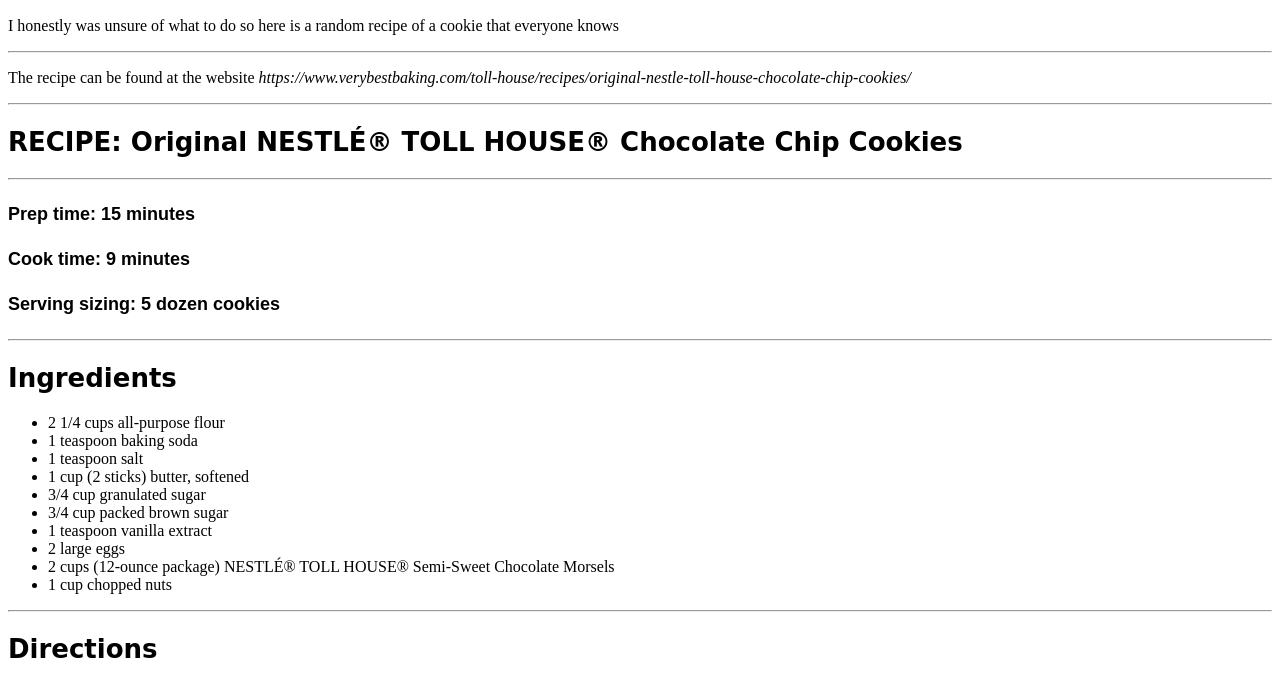
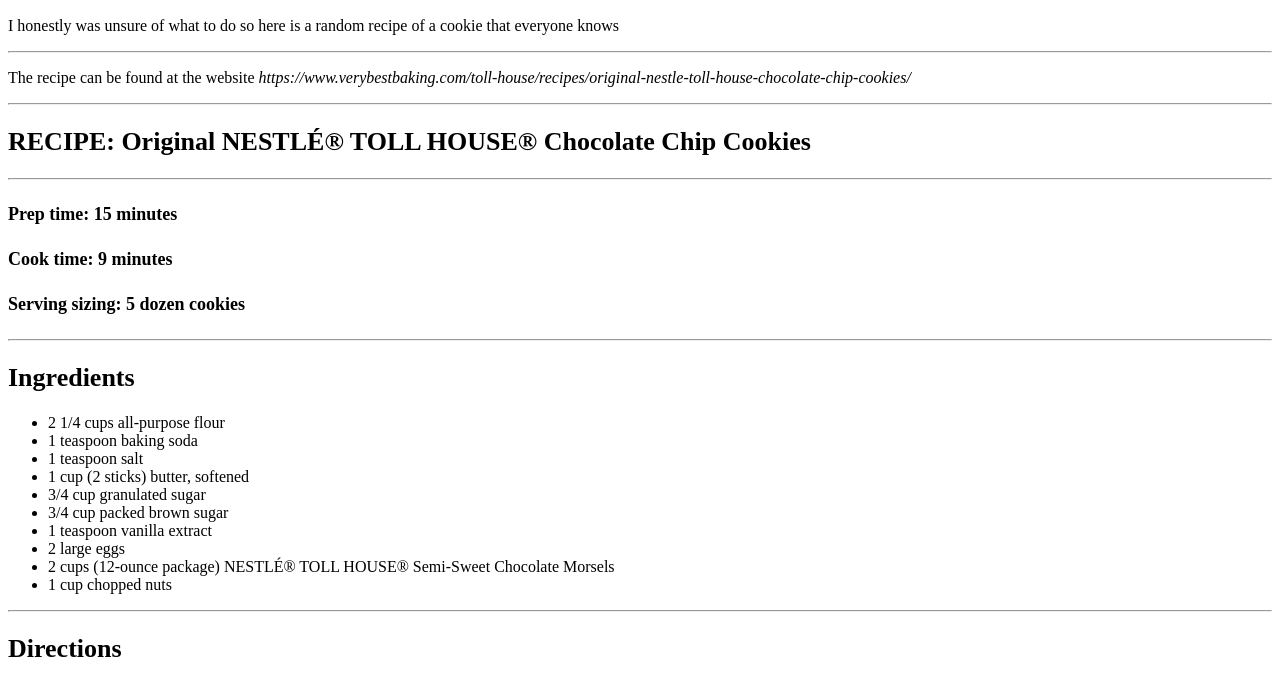
Before and after one commit to hannoni/Hello-World, a plain HTML site: page index.html in a window 1280 px wide. Shown: the part 64-746 px from the top of the page. Drawn offline with Linux system fonts and the light colour scheme.

Commit message:
Update main.css

```diff
--- a/css/main.css
+++ b/css/main.css
@@ -6,31 +6,31 @@ h1 {
 }
 
 h4 {
-  font-family: sans-serif;
+  font-family: "sans-serif";
   font-size: 18px;
   font-weight: 600;
 }
 
 h2 {
-  font-family: cursive;
+  font-family: "cursive";
   font-size: 28px;
   font-weight: bold;
 }
 
 h2 {
-  font-family: cursive;
+  font-family: "cursive";
   font-size: 24px;
   font-weight: bold;
 }
 
 h2 {
-  font-family: cursive;
+  font-family: "cursive";
   font-size: 24px;
   font-weight: bold;
 }
 
 h2 {
-  font-family: cursive;
+  font-family: "cursive";
   font-size: 26px;
   font-weight: bold;
 }
```
